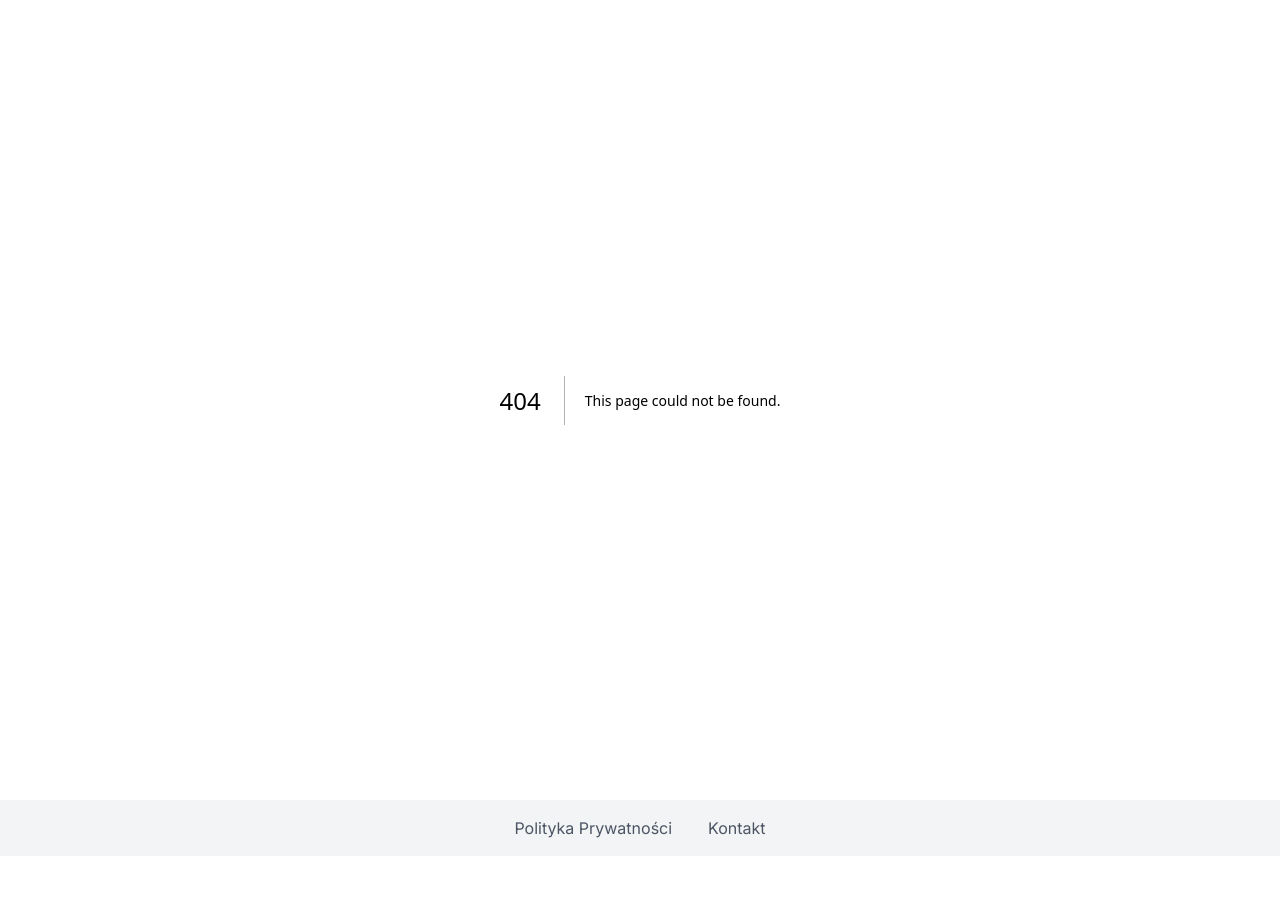
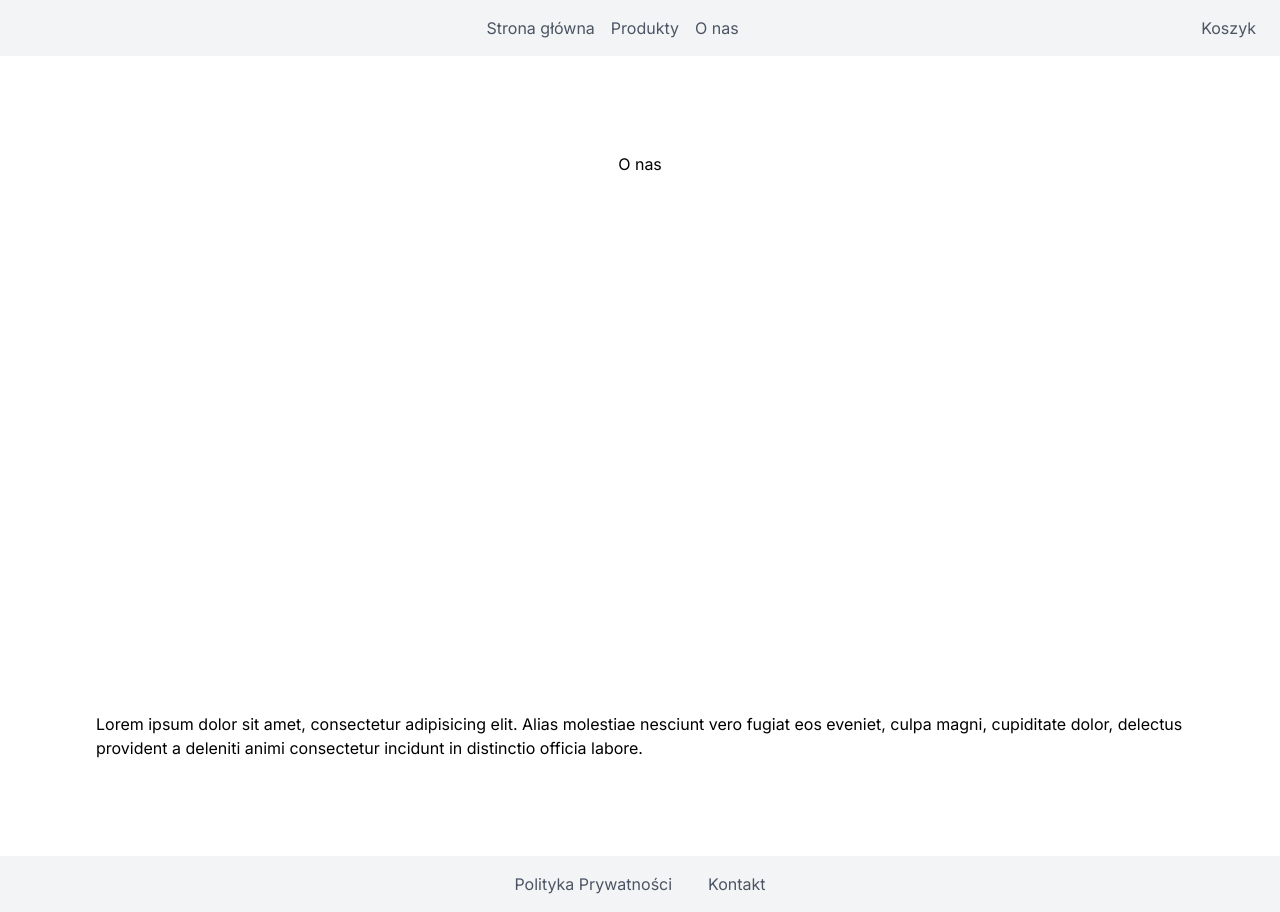
Before and after one commit to feneles/NextjsEcom, a Next.js app: page /o-nas in a window 1280 px wide. Before the commit this address had no page. Before the commit the page ends 856 px from the top, so only its background shows below. Built offline with nearby package versions, Linux system fonts and the light colour scheme.

Commit message:
add navbar

```diff
--- a/src/app/(static-pages)/layout.tsx
+++ b/src/app/(static-pages)/layout.tsx
@@ -3,5 +3,5 @@ export default function StaticLayout({
 }: Readonly<{
 	children: React.ReactNode;
 }>) {
-	return <div className="flex items-center justify-center">{children}</div>;
+	return <div className="flex h-full w-full items-center justify-center">{children}</div>;
 }
--- /dev/null
+++ b/src/app/(static-pages)/o-nas/page.tsx
@@ -0,0 +1,12 @@
+export default function AboutPage() {
+	return (
+		<section className="flex min-h-screen flex-col items-center justify-between p-24">
+			O nas
+			<p>
+				Lorem ipsum dolor sit amet, consectetur adipisicing elit. Alias molestiae nesciunt vero
+				fugiat eos eveniet, culpa magni, cupiditate dolor, delectus provident a deleniti animi
+				consectetur incidunt in distinctio officia labore.
+			</p>
+		</section>
+	);
+}
--- a/src/app/layout.tsx
+++ b/src/app/layout.tsx
@@ -2,6 +2,7 @@ import type { Metadata } from "next";
 import { Inter } from "next/font/google";
 import "./globals.css";
 import { Footer } from "@ui/organisms/Footer";
+import { Navbar } from "@ui/organisms/Navbar";
 
 const inter = Inter({ subsets: ["latin"] });
 
@@ -17,6 +18,7 @@ export default function RootLayout({
 	return (
 		<html lang="pl">
 			<body className={inter.className}>
+				<Navbar />
 				<section>{children}</section>
 				<Footer />
 			</body>
--- a/src/app/produkt/[slug]/page.tsx
+++ b/src/app/produkt/[slug]/page.tsx
@@ -28,7 +28,6 @@ export default async function ProductPage({ params: { slug } }: { params: { slug
 					</button>
 				</div>
 			</div>
-
 			<ProductCarousel images={product.imagesCollection.items} />
 		</div>
 	);
--- /dev/null
+++ b/src/components/organisms/Navbar.tsx
@@ -0,0 +1,24 @@
+import Link from "next/link";
+
+export const Navbar = () => {
+	return (
+		<nav className="bg-gray-100">
+			<div className="container mx-auto flex items-center justify-between px-6 py-4">
+				<div className="mx-auto flex items-center space-x-4">
+					<Link href="/" className="text-gray-600 hover:text-gray-900">
+						Strona główna
+					</Link>
+					<Link href="/" className="text-gray-600 hover:text-gray-900">
+						Produkty
+					</Link>
+					<Link href="/o-nas" className="text-gray-600 hover:text-gray-900">
+						O nas
+					</Link>
+				</div>
+				<div className="flex items-center">
+					<button className="text-gray-600 hover:text-gray-900 focus:outline-none">Koszyk </button>
+				</div>
+			</div>
+		</nav>
+	);
+};
```
